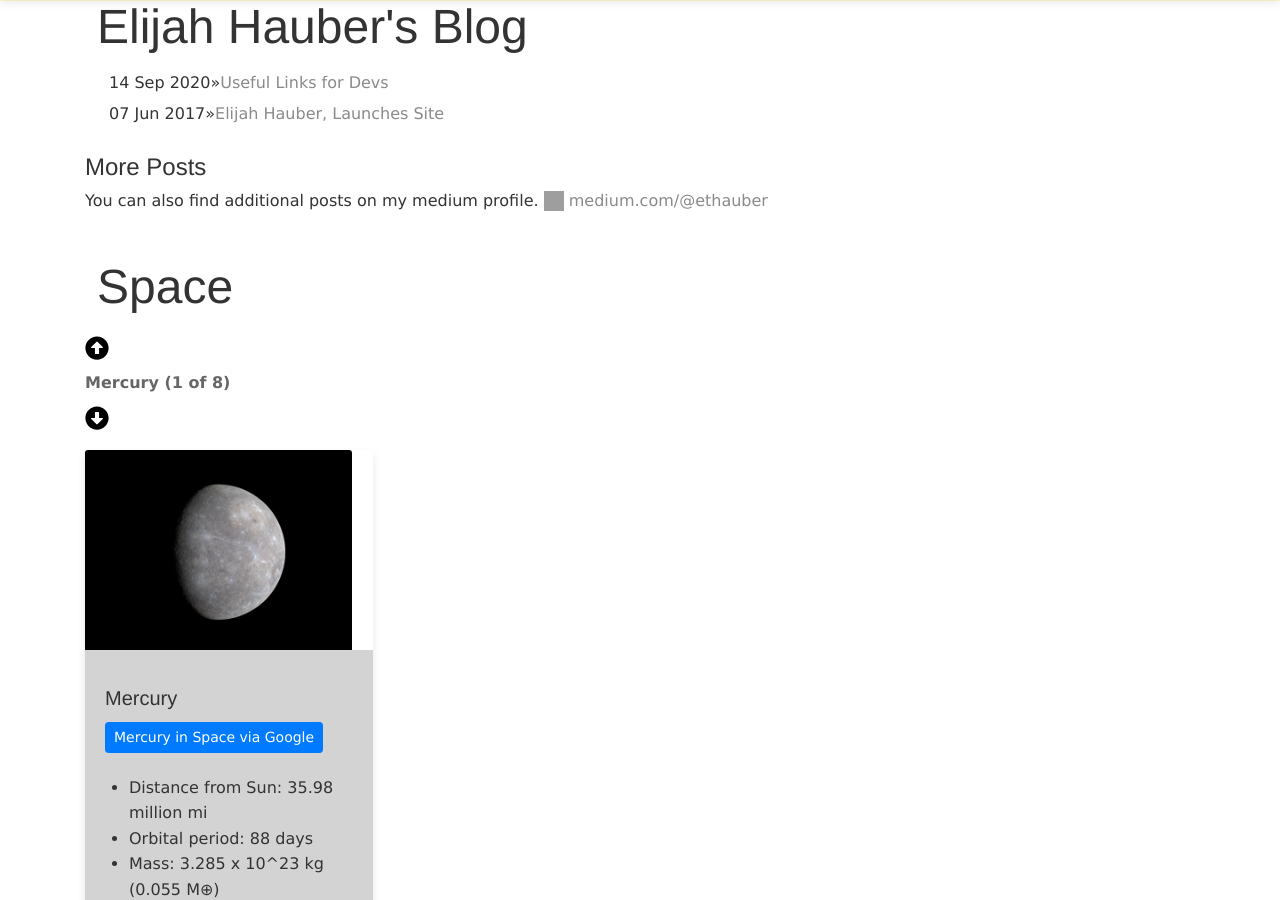
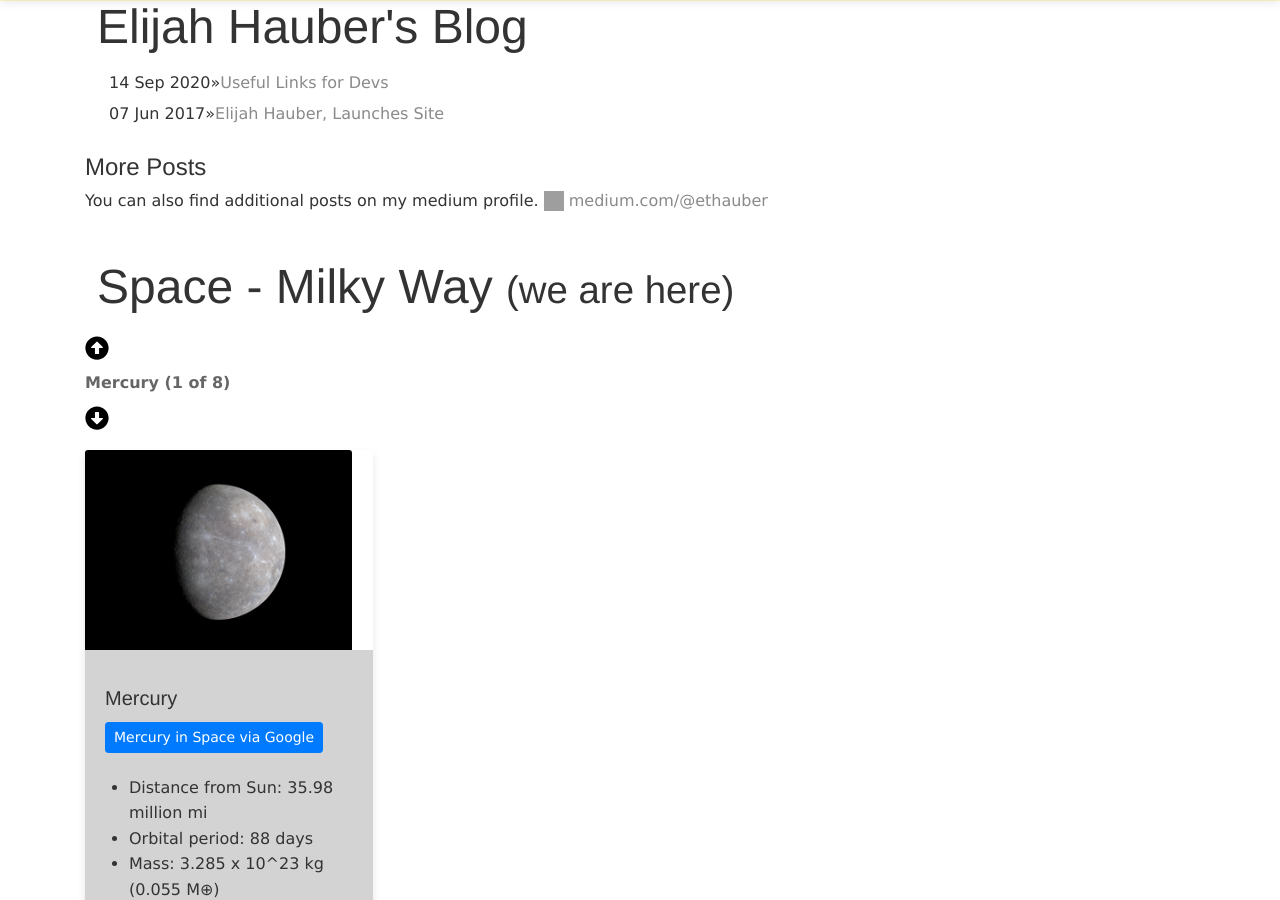
Before and after one commit to ethauber/ethauber.github.io, a Jekyll site: the page built from index.html, in a window 1280 px wide and 900 px high, scrolled down 4553 px. Built offline with Jekyll 4.4.1, drawn with Linux system fonts in a browser that asks for light colours; grey boxes are pictures that could not be loaded.

Commit message:
Make title consistent with link

```diff
--- a/index.html
+++ b/index.html
@@ -636,7 +636,7 @@ title: Elijah Hauber Software Engineer
       <div class="container">
         <div class="row">
           <div class="col-12">
-            <h1>Space</h1>
+            <h1>Space - Milky Way <small>(we are here)</small></h1>
           <div style="margin: 20px 0;">
             <span class="d-flex justify-content-center arrow-up" style="cursor: pointer;" title="Previous Planet"></span>
             <div style="margin: 10px 0;">
```
